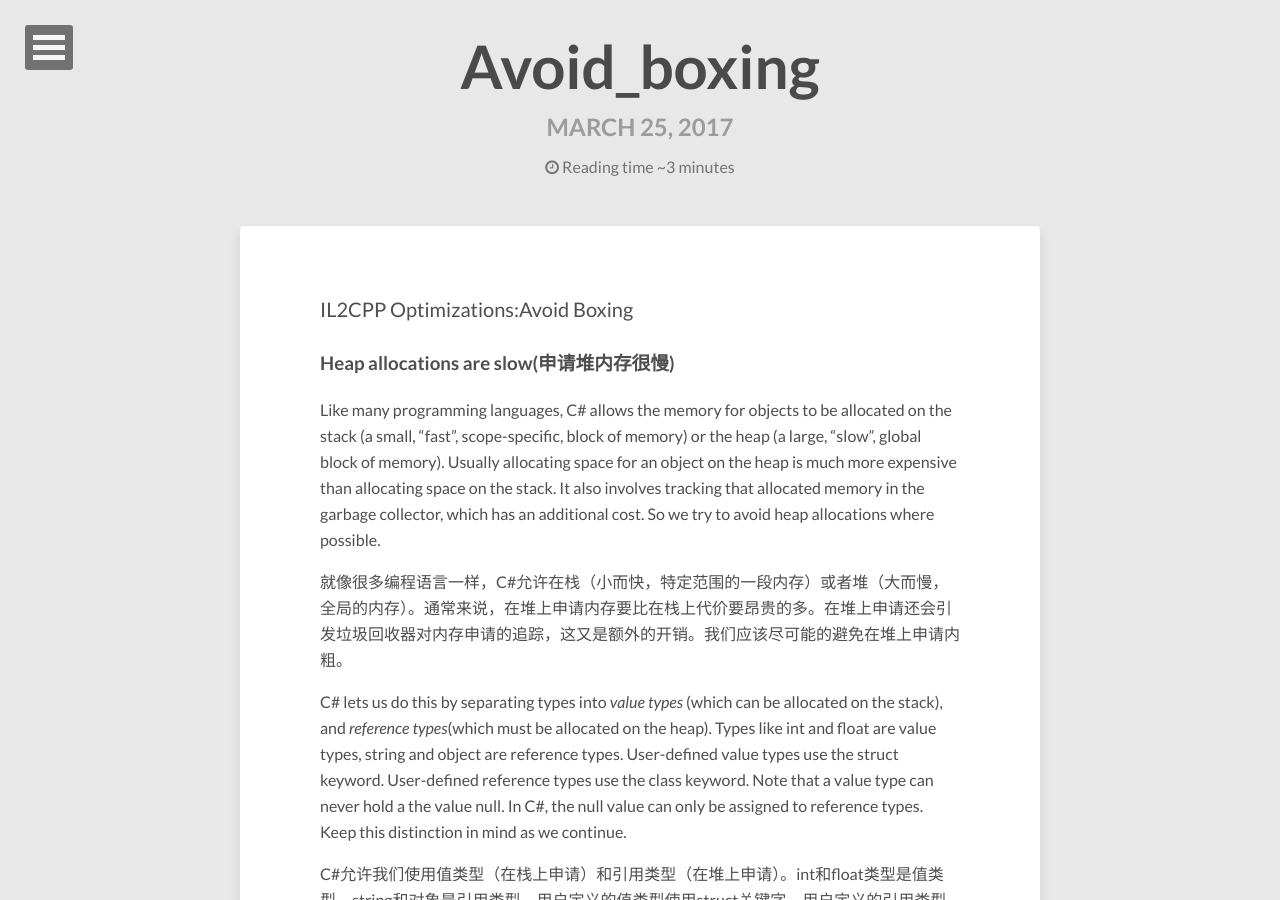
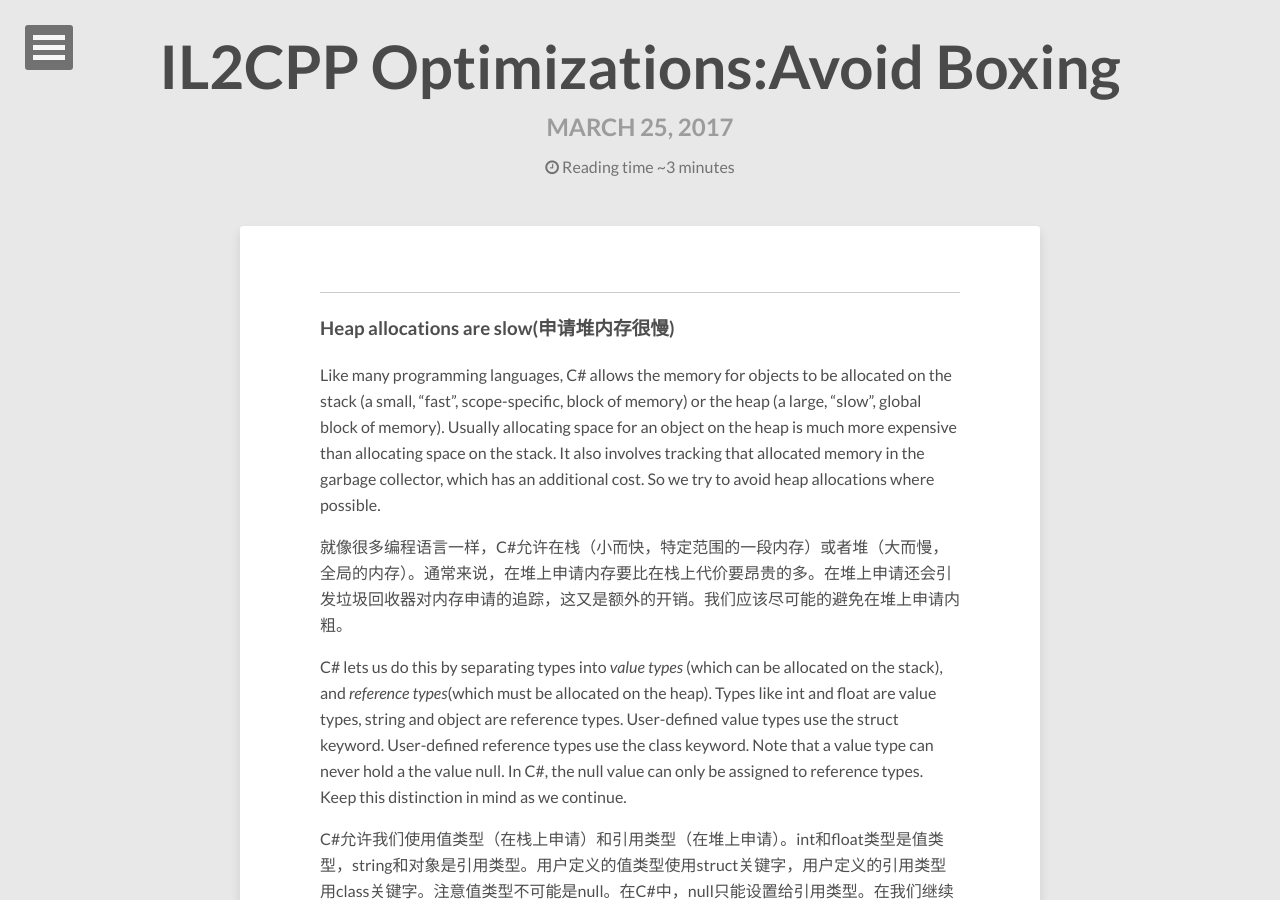
Before and after one commit to AllenSky/AllenSky.github.io, a Jekyll site: the page built from _posts/2017-03-25-Avoid_Boxing.markdown, in a window 1280 px wide and 900 px high. Built offline with Jekyll 4.4.1, drawn with Linux system fonts in a browser that asks for light colours; nearby versions of some CDN libraries; our own code applies the rules of GitHub Pages for plain Markdown files; comment, search, counter and statistics services are not loaded; part of the change alters nothing that is shown.

```diff
--- a/_posts/2017-03-25-Avoid_Boxing.markdown
+++ b/_posts/2017-03-25-Avoid_Boxing.markdown
@@ -1,4 +1,11 @@
-IL2CPP Optimizations:Avoid Boxing
+---
+layout: post
+title: IL2CPP Optimizations:Avoid Boxing
+description: "Optimazation Avoid Boxing"
+tags: [IL2CPP Unity Boxing]
+---
+
+----------------------
 
 ### **Heap allocations are slow**(申请堆内存很慢)
 
```
